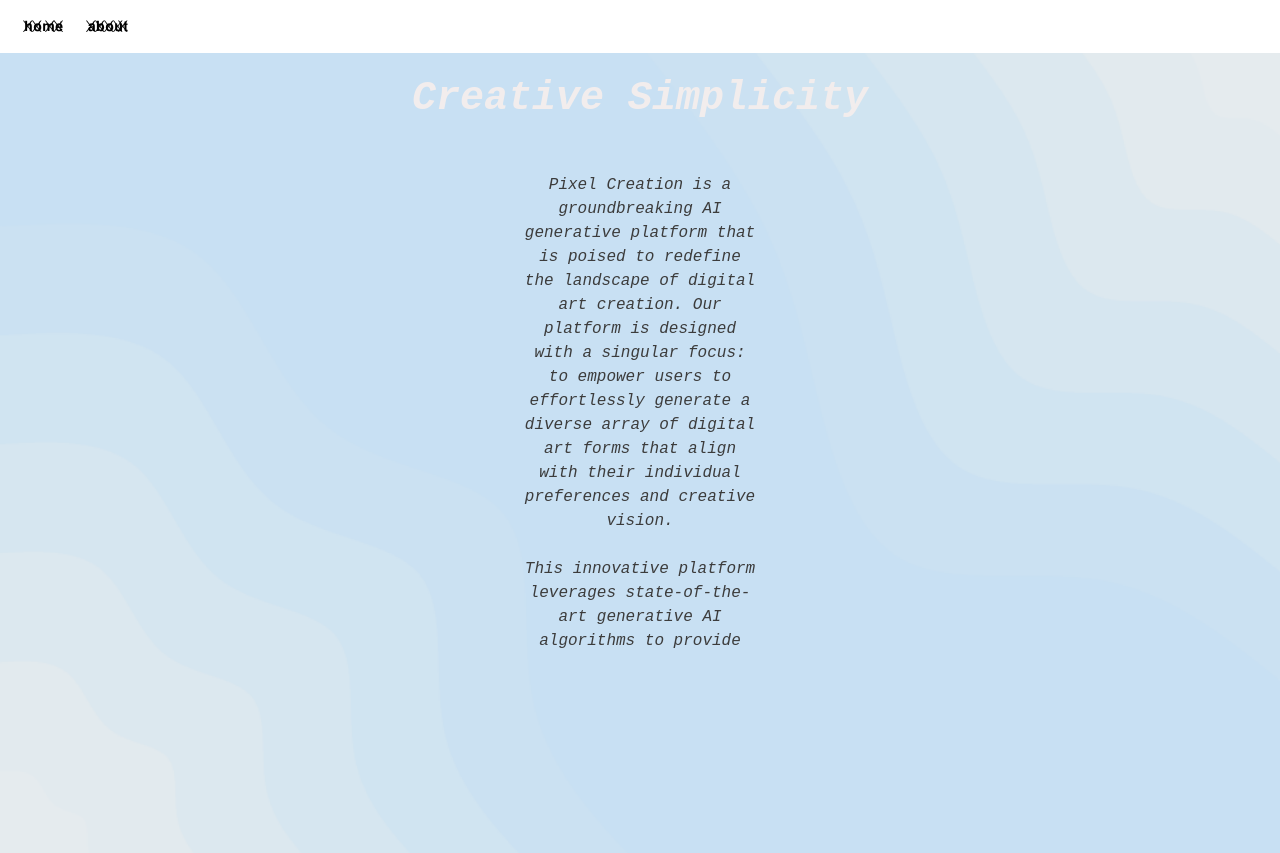
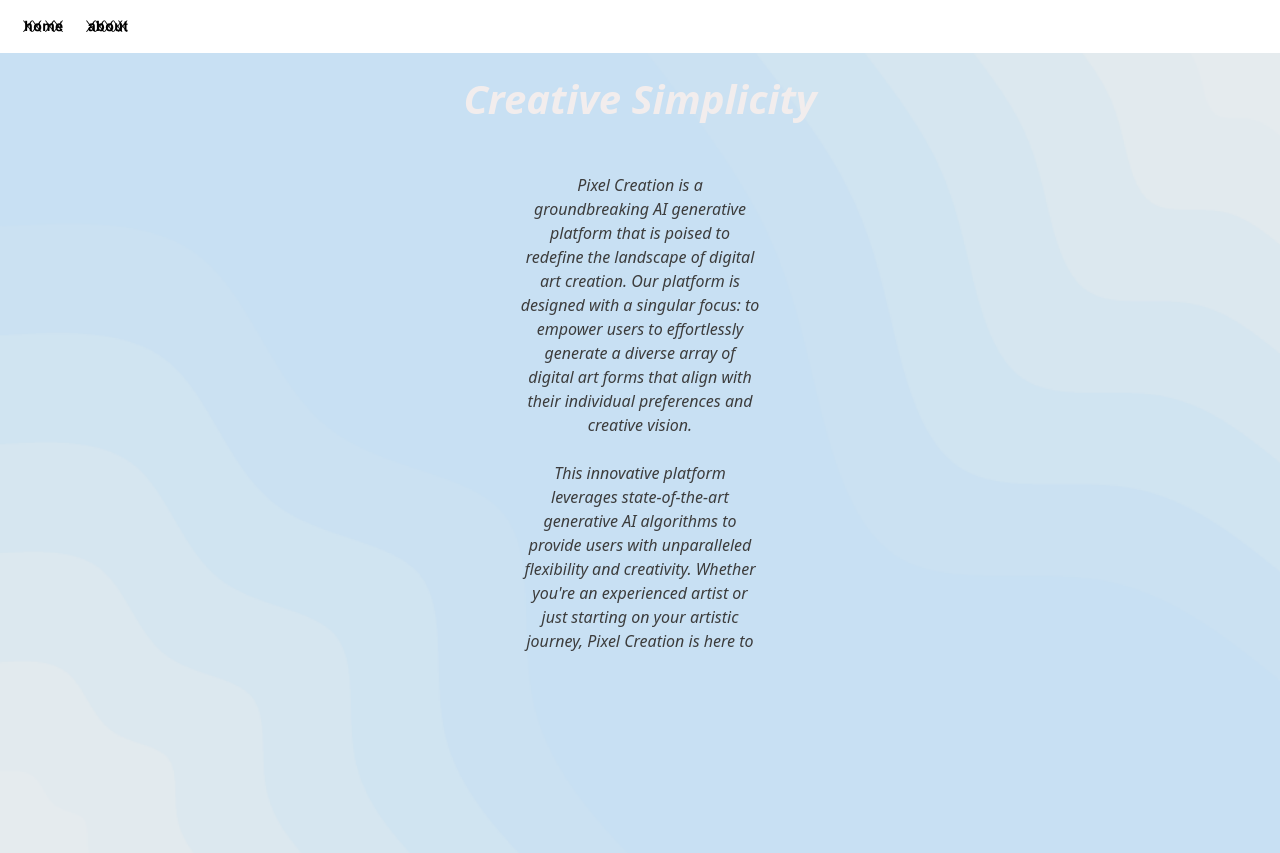
Before and after one commit to FranRovi/cs5500-group-project, a React (Create React App) app: page /about in a window 1280 px wide. Built offline with nearby package versions, Linux system fonts and the light colour scheme.

Commit message:
changed all fonts to italic for consistancy

```diff
--- a/src/css/about.css
+++ b/src/css/about.css
@@ -26,7 +26,7 @@
     width: 100%;
     height: 100%;
     align-items: center;
-    font-family: 'Courier New', Courier, monospace;
+    font-style: italic;
     background-image: url('../images/background-image.png');
     background-size: cover;
     background-position: center;
```
Also changed, not shown: 1 other file (tests, documents, lock files or other folders).
